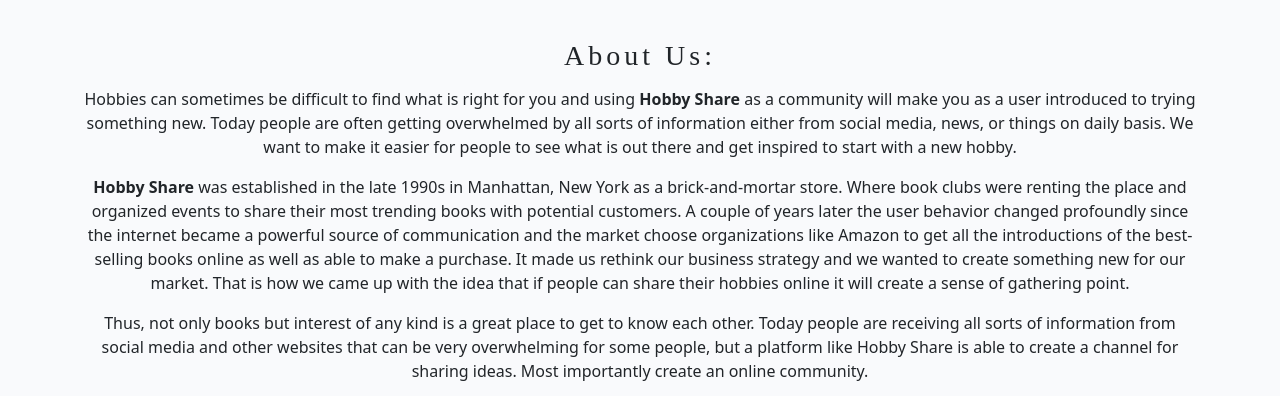
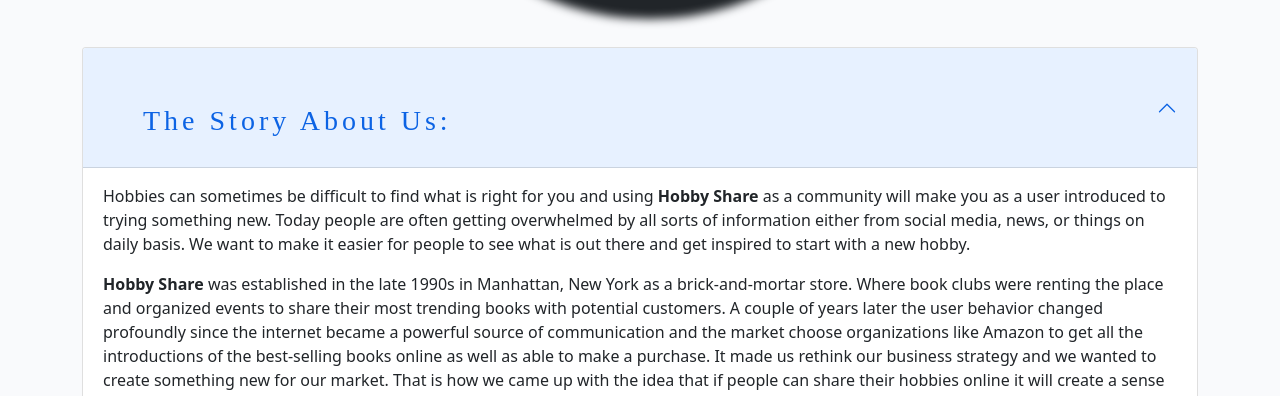
Before and after one commit to GustavFluur/Hobby_Share, a Django app: page /about.html in a window 1280 px wide. Shown: the part 792-1188 px from the top of the page. Run offline with Django 3.2, Linux system fonts and the light colour scheme.

Commit message:
Add feature and design within about page

```diff
--- a/static/css/style.css
+++ b/static/css/style.css
@@ -108,6 +108,11 @@
 
 .word-art {
     border-radius: 50%;
+    box-shadow: 10px 10px 10px 10px;
+    background-color: #058ef7;
+    height: 100%;
+    width: auto;
+
 }
 
 .card-img-top {
--- a/templates/about.html
+++ b/templates/about.html
@@ -33,15 +33,33 @@
               <p class="what-we-want-p">Please join our community to start sharing your interest with others, perhaps you learn something new?</p>
             </div>
           </div>
+          <div class="container">
+            <div class=container-lg>
+              <div>
                 <div class="text-center">
                   <img class= "word-art" src="https://mh-1-stockagency.panthermedia.net/media/media_detail/0028000000/28267000/~hobby-word-cloud_28267413_detail.jpg" class="img-bg" alt="Word Art Hobbies">
                 </div>
+              </div>
+            </div>
+          </div>
+
           <br>
           <br>
       </div>
-          <div class="col col-lg">
-            <div class="row">
-                <div class="about-us-section"><h3 class="about-us-header">About Us:</h3>
+      <br>
+      <br>
+      <div class="accordion" id="accordionExample">
+        <div class="accordion-item">
+          <h2 class="accordion-header" id="headingOne">
+            <button class="accordion-button" type="button" data-bs-toggle="collapse" data-bs-target="#collapseOne" aria-expanded="true" aria-controls="collapseOne">
+              <div class="col col-md">
+                <h3 class="about-us-header">The Story About Us:</h3>
+              </div>
+            </button>
+          </h2>
+          <div id="collapseOne" class="accordion-collapse collapse show" aria-labelledby="headingOne" data-bs-parent="#accordionExample">
+            <div class="accordion-body">
+
                 <p>Hobbies can sometimes be difficult to find what is right for you and using <strong>Hobby Share</strong> as a
                   community will make you as a user introduced to trying something new. Today people are often getting overwhelmed by
                   all sorts of information either from social media, news, or things on daily basis. We want to make it easier for
@@ -59,8 +77,7 @@
                   all sorts of information from social media and other websites that can be very overwhelming for some people, but a
                   platform like Hobby Share is able to create a channel for sharing ideas. Most importantly create an online community.
                 </p
-                </div>
-            </div>
+
             </div>
             <div class="container">
               <div class="row">
@@ -76,6 +93,14 @@
               </div>
             </div>
 
+          </div>
+        </div>
+      </div>
+    </div>
+
+
+
+
 
 
 </body>
--- a/templates/contact.html
+++ b/templates/contact.html
@@ -26,17 +26,17 @@
     <div class="container">
         <div class= "row align-items-center">
             <div class="col">
-                <h4>Contact details:</h4>
+                <h4>Contact details</h4>
             </div>
             <br>
                 <div class="col">
-                    Email:
+                    <h5>Email:</h5>
                 </div>
                 <div class="col">
                     admin@hobby.com
                 </div>
                 <div class="col">
-                    Visting address:
+                    <h5>Visting address:</h5>
                 </div>
                 <div class="col">
                     144 Main Street, Stockholm. <br>
```
Also changed, not shown: templates/account/logout.html (+7 -3 lines). Lines whose indentation alone changed are shown as unchanged.
